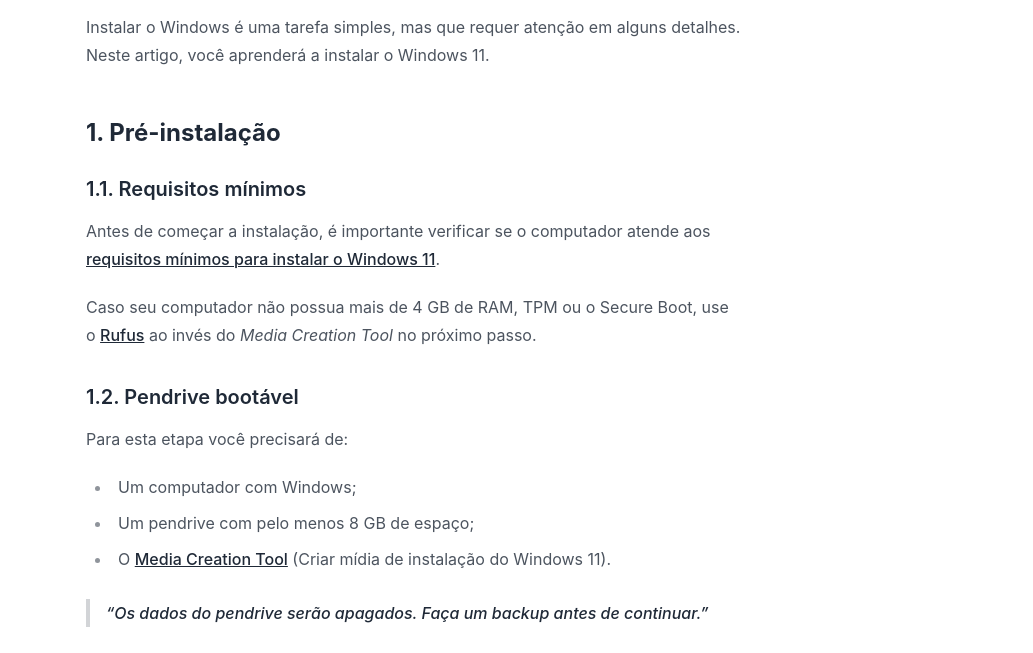
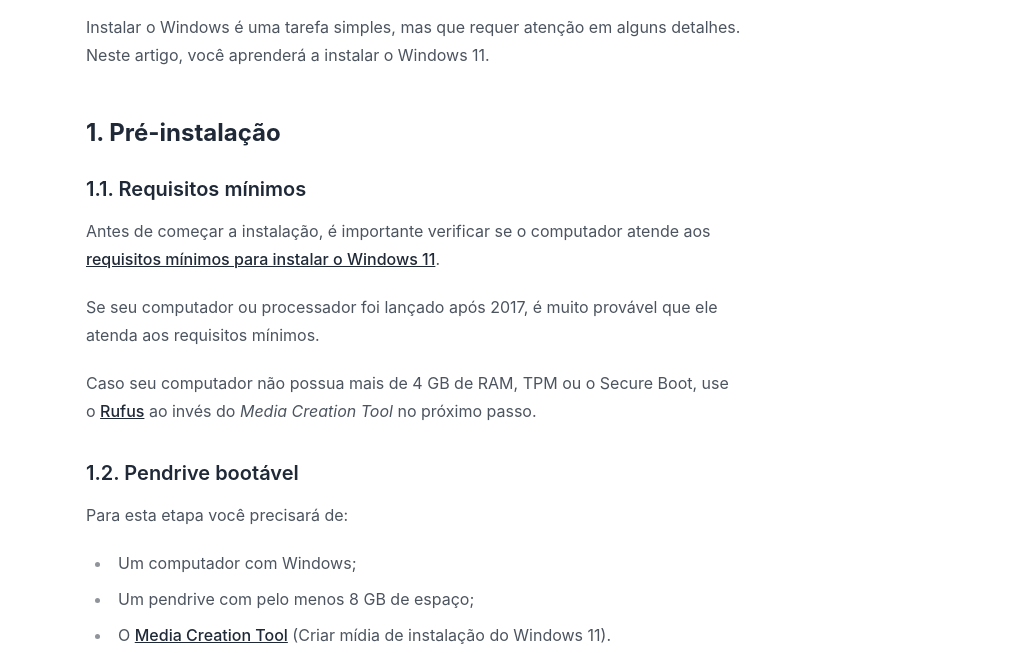
Before and after one commit to Yudi/Yudi.me, an Astro site: page /pt-br/resources/install-windows-11 in a window 1280 px wide. Shown: the part 143-796 px from the top of the page, without its empty margins (122-1155 px from the left). Built offline with nearby package versions, Linux system fonts and the light colour scheme; Astro itself is replaced by a stand-in of ours.

Commit message:
Update install-windows-11.mdx

```diff
--- a/src/pages/pt-br/resources/install-windows-11.mdx
+++ b/src/pages/pt-br/resources/install-windows-11.mdx
@@ -13,6 +13,8 @@
 ### 1.1. Requisitos mínimos
 
 Antes de começar a instalação, é importante verificar se o computador atende aos [requisitos mínimos para instalar o Windows 11](https://www.microsoft.com/windows/windows-11-specifications).
+
+Se seu computador ou processador foi lançado após 2017, é muito provável que ele atenda aos requisitos mínimos.
 
 Caso seu computador não possua mais de 4 GB de RAM, TPM ou o Secure Boot, use o [Rufus](https://rufus.ie/) ao invés do _Media Creation Tool_ no próximo passo.
 
```
